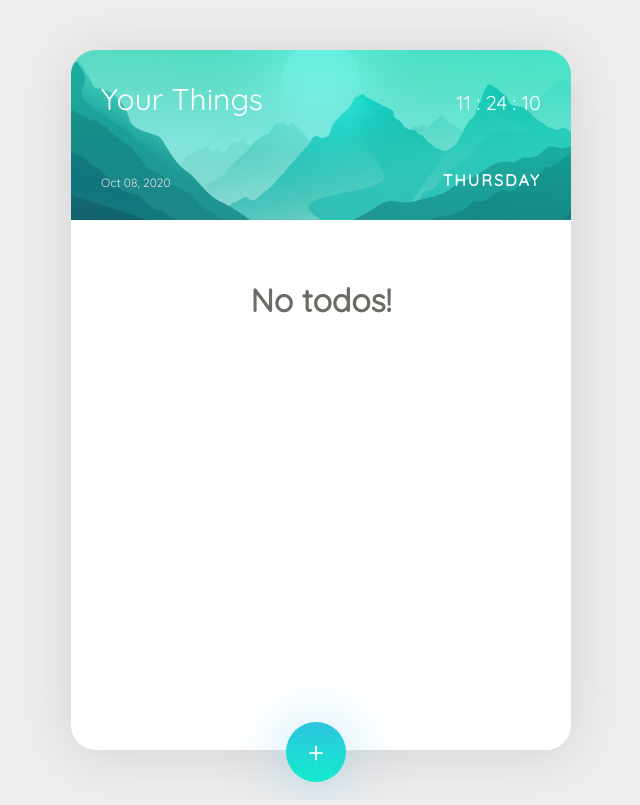
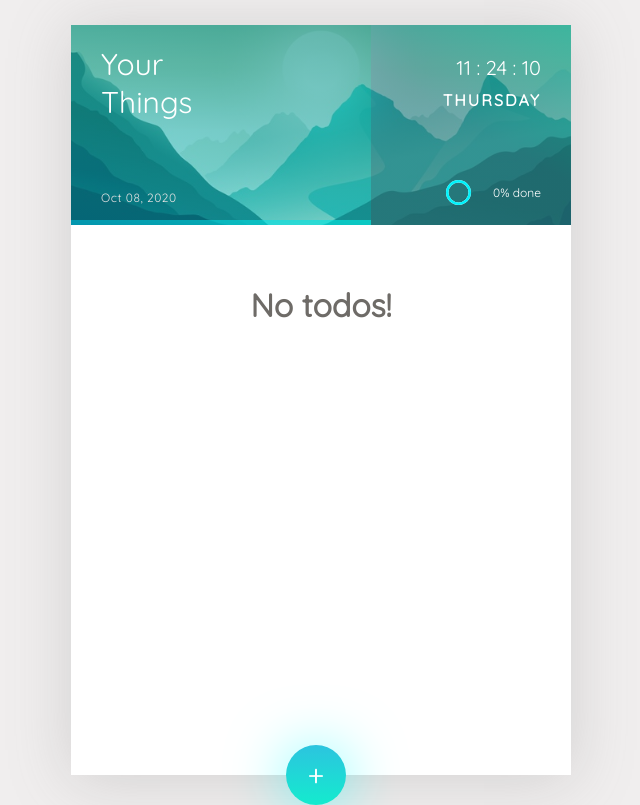
Before and after one commit to slavkalee/react-todo-app, a React (Create React App) app: page / in a window 1280 px wide. Shown: the whole page, without its empty margins (319-959 px from the left). Built offline with nearby package versions, Linux system fonts and the light colour scheme; a small style sheet from the web is missing.

Commit message:
added progress bar

```diff
--- a/package.json
+++ b/package.json
@@ -8,6 +8,8 @@
     "@testing-library/user-event": "^7.2.1",
     "moment": "^2.29.0",
     "react": "^16.13.1",
+    "react-circle-progress-bar": "^0.1.4",
+    "react-circular-progressbar": "^2.0.3",
     "react-dom": "^16.13.1",
     "react-modal": "^3.11.2",
     "react-redux": "^7.2.1",
--- a/src/App.js
+++ b/src/App.js
@@ -6,7 +6,7 @@ import Header from "./components/Header";
 import TodoList from "./components/TodoList";
 import Button from "./components/Button";
 import AddTodo from "./components/AddTodo";
-import { addTodo, removeTodo, toggleTodo, changeTodo } from "./redux/action";
+import { addTodo, removeTodo, toggleTodo, changeTodo } from "./redux/actions";
 
 const App = () => {
   const todos = useSelector((state) => state.todos);
@@ -40,10 +40,25 @@ const App = () => {
 
   const toggle = useCallback((id) => dispatch(toggleTodo(id)), [dispatch]);
 
+  const completedCount = todos.filter((todo) => {
+    if (todo.completed === true) {
+      return true;
+    }
+    return false;
+  });
+
+  function getProcent(count, totalCount) {
+    const procent = (count / totalCount) * 100;
+    console.log(count, totalCount);
+    return Math.round(procent);
+  }
+
+  const proc = getProcent(completedCount.length, todos.length);
+
   return (
     <Context.Provider value={{ remove, toggle, change }}>
       <div className="container">
-        <Header />
+        <Header procent={proc} />
         {todos.length ? (
           <TodoList data={todos} />
         ) : (
--- a/src/components/Header.js
+++ b/src/components/Header.js
@@ -1,7 +1,12 @@
+import React, { useEffect, useState } from "react";
 import moment from "moment";
-import React, { useEffect, useState } from "react";
 
-const Header = () => {
+import {
+  CircularProgressbar,
+  buildStyles,
+} from "react-circular-progressbar";
+
+const Header = ({ procent }) => {
   const [date, setDate] = useState(new Date());
 
   useEffect(() => {
@@ -20,15 +25,34 @@ const Header = () => {
     <header>
       <div className="overlay">
         <div className="left">
-          <div className="header-title">Your Things</div>
+          <div className="header-title">
+            Your
+            <br /> Things
+          </div>
           <div className="date">
             {`${month(date)} ${dayNum(date)}, ${fullYear(date)}`}
           </div>
         </div>
 
         <div className="right">
-          <div className="time">{time(date)}</div>
-          <div className="day-of-week">{dayOfWeek(date)}</div>
+          <div className="top">
+            <div className="time">{time(date)}</div>
+            <div className="day-of-week">{dayOfWeek(date)}</div>
+          </div>
+          <div className="progress">
+            <div className="progress-bar">
+              <CircularProgressbar
+                value={procent}
+                strokeWidth={10}
+                styles={buildStyles({
+                  strokeLinecap: "butt",
+                  pathColor: "rgb(0, 243, 252)",
+                  trailColor: "#fff",
+                })}
+              />
+            </div>
+            <div className="progress-text">{!procent ? '0' : procent}% done</div>
+          </div>
         </div>
       </div>
     </header>
--- a/src/index.css
+++ b/src/index.css
@@ -18,7 +18,7 @@ ul {
   padding: 0;
   margin: 0;
   list-style: none;
-  height: 525px;
+  height: 515px;
   overflow-y: auto;
   padding: 0 30px;
 }
@@ -27,48 +27,64 @@ li {
   display: flex;
   justify-content: space-between;
   align-items: center;
-  margin: 35px 0;
-  height: 35px;
+  margin: 25px 0;
+  height: 45px;
 }
 
 .container {
   width: 500px;
-  height: 700px;
+  height: 750px;
   background: #fff;
   box-shadow: 0px 4px 58px rgba(119, 121, 120, 0.25);
   position: relative;
-  border-radius: 25px;
 }
 
 header {
   background-image: url(./assets/bg2.jpg);
   background-size: cover;
   background-position: center;
-  border-top-left-radius: 25px;
-  border-top-right-radius: 25px;
-  height: 170px;
+  height: 200px;
 }
 
 .overlay {
   display: flex;
   justify-content: space-between;
   height: 100%;
-  padding: 30px;
-  background: linear-gradient( 10deg, rgb(44, 196, 223,0.4) 0%, rgb(20, 235, 206, 0.7) 100% );
-  border-top-left-radius: 25px;
-  border-top-right-radius: 25px;
 }
 
 .left {
+  position: relative;
+  width: 60%;
   display: flex;
   flex-direction: column;
   justify-content: space-between;
+  padding: 20px 30px;
+  background: linear-gradient( 10deg, rgba(8, 209, 245, 0.4) 0%, rgba(31, 150, 134, 0.7) 100% );
+}
+
+.left::after {
+  content: '';
+  width: 100%;
+  height: 5px;
+  position: absolute;
+  left: 0;
+  bottom: 0;
+  background: linear-gradient( 10deg, rgba(0, 217, 255, 0.4) 0%, rgba(6, 228, 217, 0.7) 100% );
 }
 
 .right {
+  width: 40%;
   display: flex;
   flex-direction: column;
+  align-items: flex-end;
   justify-content: space-between;
+  padding: 20px 30px;
+  background: linear-gradient( 30deg, rgba(44, 131, 143, 0.637) 50%, rgba(16, 172, 151, 0.7) 100% );
+}
+
+.top {
+  display: flex;
+  flex-direction: column;
   align-items: flex-end;
 }
 
@@ -81,6 +97,7 @@ header {
 .date {
   font-size: 12px;
   color: rgb(229, 226, 226);
+  letter-spacing: 0.5px;
 }
 
 .day-number {
@@ -108,6 +125,7 @@ header {
   letter-spacing: 2px;
   text-transform: uppercase;
   color: #fff;
+  margin-top: 10px;
 }
 
 .time {
@@ -115,6 +133,7 @@ header {
   font-weight: 500;
   color: #fff;
   margin-top: 10px;
+  white-space: nowrap;
 }
 
 .left-block {
@@ -144,7 +163,7 @@ header {
 .circle-btn::after {
   --scale: 0;
   --arrow-size: 15px;
-  --tooltip-color: linear-gradient(#2cc4df, #14ebce);
+  --tooltip-color: linear-gradient(#2cc4df, #00fff2);
 
   position: absolute;
   top: -.25rem;
@@ -175,7 +194,7 @@ header {
   --translate-y: calc(-1 * var(--arrow-size));
   content: '';
   border: var(--arrow-size) solid transparent;
-  border-top-color: #14ebce;
+  border-top-color: #00fff2;
   transform-origin: top center;
 }
 
@@ -190,7 +209,7 @@ header {
   background: linear-gradient(rgb(44, 196, 223), rgb(20, 235, 206));
   color: #fff;
   transition: 0.5s;
-  box-shadow: 0px 4px 58px rgba(109, 197, 238, 0.55);
+  box-shadow: 0px 4px 58px rgba(0, 255, 255, 0.55);
 }
 
 .btn-add:hover {
@@ -335,7 +354,7 @@ input[type="checkbox"]:checked:after {
   font-size: 20px;
   color: #fff;
   margin-left: 10px;
-  padding: 5px 10px 10px;
+  padding: 10px;
   outline: 0;
   border: 0;
   border-radius: 15px;
@@ -347,3 +366,21 @@ input[type="checkbox"]:checked:after {
   text-align: center;
   margin-top: 60px;
 }
+
+.progress {
+  display: flex;
+  align-items: center;
+  width: 95px;
+  justify-content: space-between;
+}
+
+.progress-bar {
+  width: 25px;
+  height: 25px;
+}
+
+.progress-text {
+  margin-left: 10px;
+  color: #fff;
+  font-size: 12px;
+}
--- a/src/index.js
+++ b/src/index.js
@@ -5,6 +5,7 @@ import store from './redux/store'
 
 import "./index.css";
 import App from "./App";
+import "react-circular-progressbar/dist/styles.css";
 
 ReactDOM.render(
   <Provider store={store}>
--- a/src/redux/action.js
+++ b/src/redux/actions.js
@@ -1,4 +1,4 @@
-import { ADD_TODO, CHANGE_TODO, REMOVE_TODO, TOGGLE_TODO } from "./actionType";
+import { ADD_TODO, CHANGE_TODO, REMOVE_TODO, TOGGLE_TODO } from "./actionTypes";
 
 export function addTodo(title) {
   return {
```
Also changed, not shown: src/redux/reducer/todos.js (+6 -1 lines), src/redux/actionTypes.js (renamed from src/redux/actionType.js), 1 other file (tests, documents, lock files or other folders).
